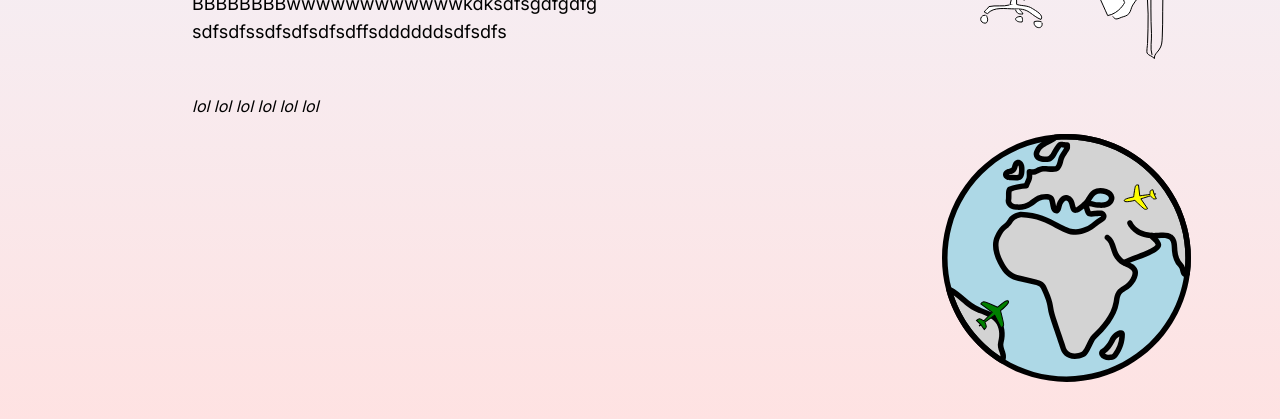
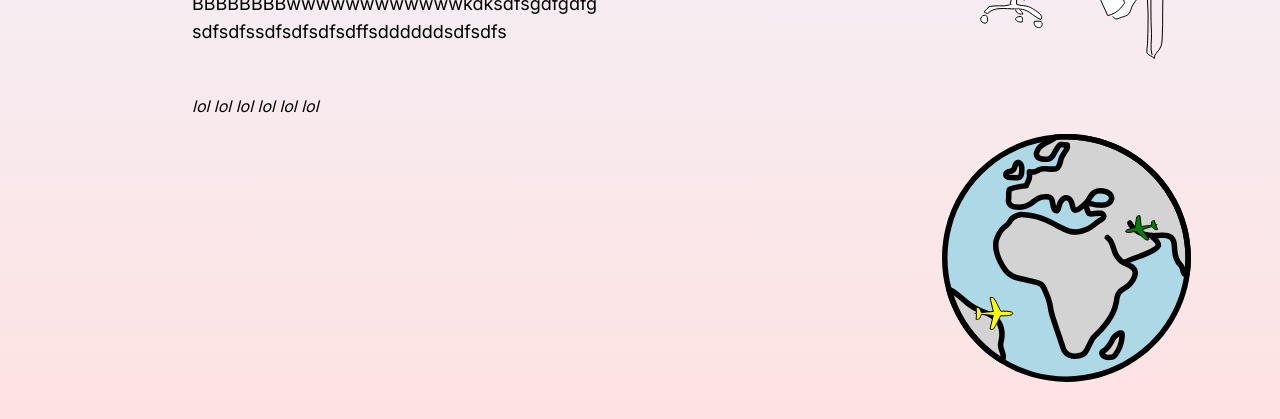
Before and after one commit to sudulal123/portfolio-template, a Next.js app: page /about in a window 1280 px wide. Shown: the part 378-797 px from the top of the page. Built offline with nearby package versions, Linux system fonts and the light colour scheme.

Commit message:
12_Scroll_animation_SVG_Globe

```diff
--- a/src/app/about/page.jsx
+++ b/src/app/about/page.jsx
@@ -5,9 +5,6 @@ import { motion, useScroll } from "framer-motion";
 import SideAnimations from "@/components/sideAnimations";
 
 const AboutPage = () => {
-    const containerRef = useRef();
-
-    const {scrollYProgress} = useScroll ({container:containerRef});
 
     return (
         <motion.div
@@ -227,7 +224,7 @@ const AboutPage = () => {
 
                 {/*SVG AREA*/}
                 <div className="hidden lg:block w-2/3 sticky top-0 z-30 xl:w-1/2">
-                    <SideAnimations scrollYProgress={scrollYProgress}/>
+                    <SideAnimations/>
                 </div>
             </div>
         </motion.div>
--- a/src/app/layout.js
+++ b/src/app/layout.js
@@ -19,4 +19,4 @@ export default function RootLayout({ children }) {
       </body>
     </html>
   )
-};
+}
--- a/src/components/sideAnimations.jsx
+++ b/src/components/sideAnimations.jsx
@@ -1,10 +1,10 @@
 "use client";
 
-import { motion, useTransform } from "framer-motion";
+import React from "react";
+import { motion } from "framer-motion";
 
-const SideAnimations = ({scrollYProgress}) => {
-  const rotatesForward3 = useTransform(scrollYProgress, [0, 1], [0, 90]);
-
+const SideAnimations = ({}) => {
+    const [isActive, setIsActive] = React.useState(false);
   return (
 	<div className="w-full h-full">
 		{/*Guy with computer*/}
@@ -506,15 +506,19 @@ const SideAnimations = ({scrollYProgress}) => {
                         id="planes"
                         stroke="#000000"
                     >
-                        <path
+                        <motion.path
                             id="plane_1"
-                            fill="green"
+                            fill="yellow"
+                            onHoverStart={()=> setIsActive(!isActive)}
+                            animate={{ rotate: isActive ? -180 : -90}}
                             transform="matrix(1 0 0 1 0 0) rotate(-130.542 54.7991 183.373)"
                             d="m54.73,202.37c0.33,0 0.63,-0.17 0.89,-0.46c0.25,-0.29 0.46,-0.72 0.63,-1.25c0.34,-1.06 0.56,-2.54 0.67,-4.32c0.12,-1.77 0.13,-3.84 0.08,-6.05c4.13,-2.01 12.51,-6.16 13.18,-7.09c0.9,-1.23 0.6,-2.65 0.25,-3.59l-13.77,3.32c-0.3,-4.33 -0.71,-8.63 -1.06,-12c1.35,-0.47 3.87,-1.39 4.37,-1.96c0.71,-0.79 0.71,-3.33 0.71,-3.33l-5.64,0.54c-0.13,-1.1 -0.21,-1.74 -0.21,-1.74l-0.01,-0.06l-0.05,0l-0.11,0l-0.05,0l-0.01,0.06c0,0 -0.08,0.64 -0.21,1.74l-5.64,-0.54c0,0 0,2.55 0.71,3.33c0.52,0.57 3.04,1.5 4.39,1.96c-0.35,3.36 -0.77,7.63 -1.06,11.95l-13.61,-3.29c-0.37,0.94 -0.65,2.36 0.25,3.59c0.66,0.92 8.84,4.97 13.02,7.02c-0.05,2.24 -0.04,4.33 0.08,6.13l0,0c0.12,1.77 0.33,3.26 0.67,4.31c0.18,0.53 0.38,0.95 0.63,1.25c0.25,0.29 0.54,0.46 0.89,0.46l0.02,0.02z"/>
-                        <path
+                        <motion.path
                             id="plane_2"
-                            fill="yellow"
+                            fill="green"
                             transform="matrix(1 0 0 1 0 0)"
+							transition={{ duration:5, repeat: Infinity}}
+                            animate={{x:[0, 5, 0], y:[5, 10, 5], y:[25, 45, 55]}}
                             d="m185.18,70.85c0.1,0.25 0.32,0.45 0.64,0.59c0.32,0.14 0.72,0.22 1.22,0.25c0.97,0.07 2.27,-0.04 3.78,-0.27c1.51,-0.23 3.22,-0.59 5.04,-1.03c2.88,2.76 8.77,8.37 9.74,8.71c1.28,0.46 2.37,-0.02 3.04,-0.46l-6.79,-9.84c3.51,-1.01 6.95,-2.1 9.63,-2.98c0.79,0.94 2.28,2.67 2.91,2.96c0.86,0.4 2.97,-0.06 2.97,-0.06l-2.1,-4.17c0.87,-0.3 1.37,-0.48 1.37,-0.48l0.05,-0.02l-0.01,-0.04l-0.03,-0.08l-0.01,-0.04l-0.05,0c0,0 -0.55,0.05 -1.5,0.15l-1.2,-4.37c0,0 -2.11,0.46 -2.55,1.15c-0.33,0.5 -0.35,2.57 -0.35,3.68c-2.88,0.33 -6.55,0.79 -10.21,1.36l-1.26,-10.92c-0.88,-0.11 -2.14,-0.07 -2.9,0.83c-0.56,0.67 -1.53,7.61 -1.99,11.14c-1.87,0.37 -3.61,0.76 -5.06,1.17l0,0c-1.44,0.41 -2.6,0.84 -3.37,1.29c-0.39,0.23 -0.67,0.46 -0.85,0.7c-0.17,0.25 -0.22,0.5 -0.12,0.76l-0.02,0.02z"/>
                     </g>
                 </g>
```
Also changed, not shown: public/globe.svg, 1 other file (tests, documents, lock files or other folders).
